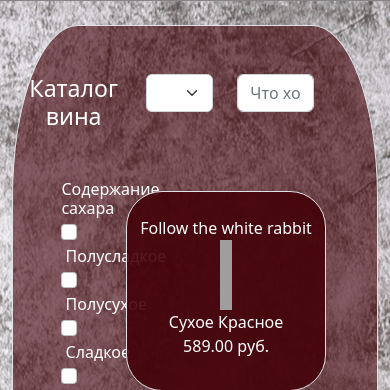
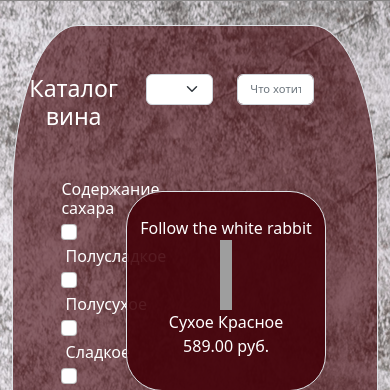
Before and after one commit to icedevil777/alcohol_catalog, a Django app: page /wines/ in a window 390 px wide. Shown: the part 565-955 px from the top of the page. Run offline with Django 4.2, Linux system fonts and the light colour scheme; data comes from the database, SQL or seed files in the repository; data that the repository does not hold is empty; grey boxes are pictures that could not be loaded.

Commit message:
small_size

```diff
--- a/catalog/app/static/app/css/main.css
+++ b/catalog/app/static/app/css/main.css
@@ -100,3 +100,11 @@ h3, h6{
     margin-top: 1%;
     margin-bottom: 1%;
 }
+
+
+@media (max-width: 958px) {
+    .small_size {
+        font-size: 70%;
+
+    }
+}
--- a/catalog/app/templates/app/wines.html
+++ b/catalog/app/templates/app/wines.html
@@ -14,11 +14,11 @@
                     <div class="col-4">
                         <h3>Каталог вина</h3>
                     </div>
-                    <div class="col-2" style="width: 25%;">
-                        <select class="form-select" name="order" aria-label="Default select example">
+                    <div class="col-2" style="width: 25%;" >
+                        <select class="small_size form-select" name="order" aria-label="Default select example">
 {#                            <option selected>Сортировка</option>#}
                             {% for sel in sorting %}
-                                <option {% if sel.id == order_input %} selected {% endif %} value="{{ sel.id }}">
+                                <option  {% if sel.id == order_input %} selected {% endif %} value="{{ sel.id }}">
                                     {{ sel.title }}
                                 </option>
                             {% endfor %}
@@ -29,7 +29,7 @@
                         <input
                             id="wine_search"
                             type="text"
-                            class="form-control"
+                            class="form-control small_size"
                             placeholder="Что хотите найти?"
                             name="wine_search"
                             value="{{ search_input }}"
```
